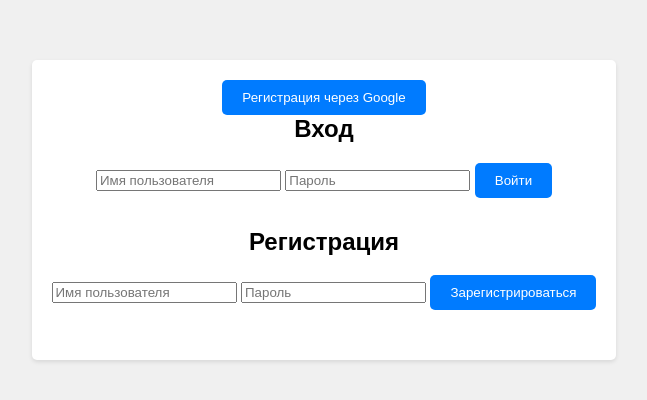
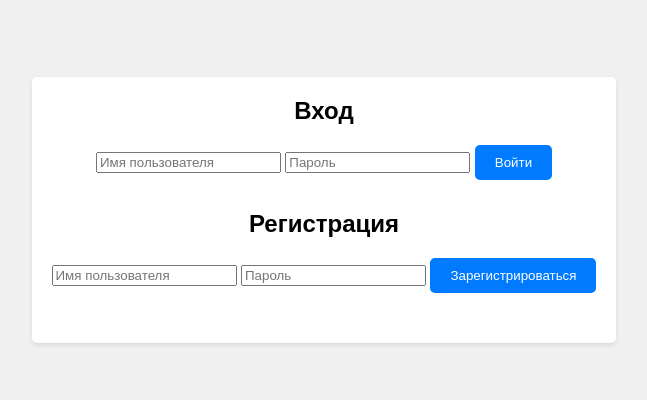
Before and after one commit to artem429/SKAM, a plain HTML site: page index.html in a window 1280 px wide. Shown: the part 190-590 px from the top of the page, without its empty margins (316-963 px from the left). Drawn offline with Linux system fonts and the light colour scheme.

Commit message:
Update index.html

```diff
--- a/index.html
+++ b/index.html
@@ -9,7 +9,7 @@
 <body>
   <div class="container">
     <div class="form-container" id="login-form">
-        <button onclick="authorizeWithGoogle()">Регистрация через Google</button>
+
 
       <h2>Вход</h2>
       <input type="text" id="login-username" placeholder="Имя пользователя">
```
